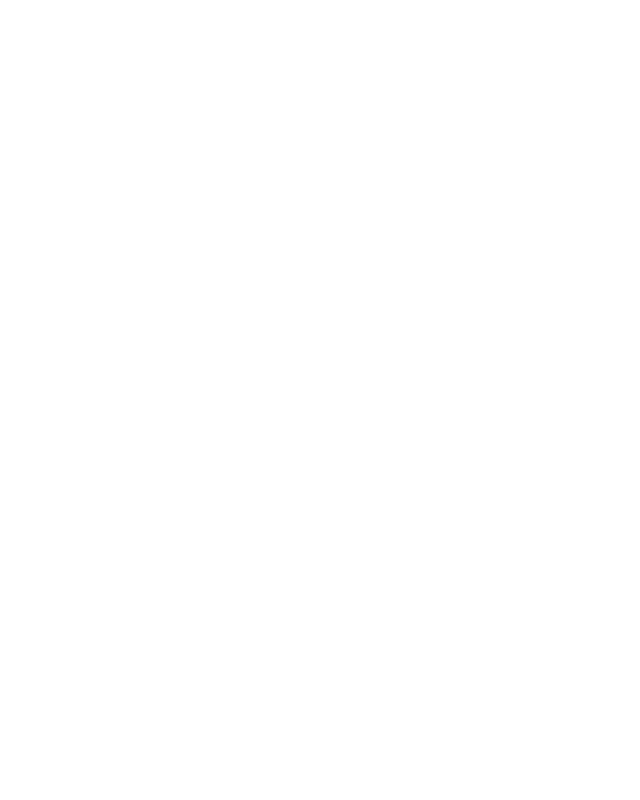
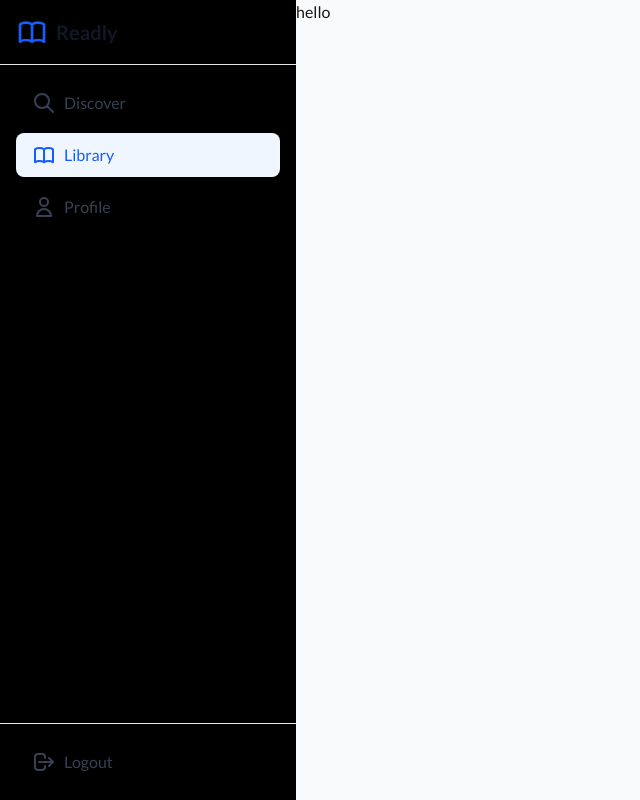
Before and after one commit to alabo-excel/readly, a Next.js app: page /library in a window 1280 px wide. Shown: the whole page, without its empty margins (0-640 px from the left). Built offline with nearby package versions, Linux system fonts and the light colour scheme; no server answers.

Commit message:
fix: dashboard layout

```diff
--- a/src/app/auth/login/page.tsx
+++ b/src/app/auth/login/page.tsx
@@ -15,10 +15,17 @@ const Login = () => {
     const [error, setError] = useState("");
     const [success, setSuccess] = useState("");
 
-    useEffect(() => {
-        // Check if user is already logged in
-        handleAuthSession();
-    }, []);
+    // useEffect(() => {
+    //     const checkAuth = async () => {
+    //         const { data: { session } } = await supabase.auth.getSession();
+    //         console.log('Current session:', session);
+    //         if (session?.user?.id) {
+    //             console.log('Redirecting to discover...');
+    //             window.location.href = '/discover';
+    //         }
+    //     };
+    //     checkAuth();
+    // }, []);
 
     const handleLogin = async (e: React.FormEvent) => {
         e.preventDefault();
@@ -34,13 +41,15 @@ const Login = () => {
 
             if (error) {
                 setError(error.message);
+            } else if (data?.session?.user) {
+                setSuccess("Login successful!");
+                console.log('Login successful, redirecting...');
+                // Set a small delay to ensure the session is properly set
+                setTimeout(() => {
+                    window.location.href = '/discover';
+                }, 500);
             } else {
-                setSuccess("Login successful!");
-                // Store the session
-                if (data.session) {
-                    // Redirect to books page after successful login
-                    router.push('/discover');
-                }
+                setError("No session created. Please try again.");
             }
         } catch (err) {
             setError('An unexpected error occurred. Please try again.');
--- /dev/null
+++ b/src/app/auth/page.tsx
@@ -0,0 +1,6 @@
+import { redirect } from 'next/navigation';
+
+export default function Page() {
+    redirect('/auth/login');
+    return null;
+}
--- /dev/null
+++ b/src/app/categories.ts
@@ -0,0 +1,23 @@
+export const categories = [
+    "Adventure stories",
+    "Art & Photography",
+    "Biographies",
+    "Children & Young Adult Reading",
+    "Classics of Literature",
+    "Computers & Technology",
+    "Drama",
+    "Fiction",
+    "Health/Fitness",
+    "History",
+    "Humor",
+    "Law",
+    "Literature",
+    "Music",
+    "Nature",
+    "Poetry",
+    "Reference",
+    "Religion/Spirituality",
+    "Science",
+    "Short Stories",
+    "Travel Writing",
+];
--- a/src/app/discover/page.tsx
+++ b/src/app/discover/page.tsx
@@ -2,6 +2,7 @@
 import { useEffect, useState } from "react";
 import axios from "axios";
 import Link from "next/link";
+import DashboardLayout from "@/components/DashboardLayout";
 
 interface Author {
     name: string;
@@ -17,29 +18,7 @@ interface Book {
     };
 }
 
-const categories = [
-    "Adventure stories",
-    "Art & Photography",
-    "Biographies",
-    "Children & Young Adult Reading",
-    "Classics of Literature",
-    "Computers & Technology",
-    "Drama",
-    "Fiction",
-    "Health/Fitness",
-    "History",
-    "Humor",
-    "Law",
-    "Literature",
-    "Music",
-    "Nature",
-    "Poetry",
-    "Reference",
-    "Religion/Spirituality",
-    "Science",
-    "Short Stories",
-    "Travel Writing",
-];
+
 
 export default function Books() {
     const [books, setBooks] = useState<Book[]>([]);
@@ -77,6 +56,7 @@ export default function Books() {
     }, [query]);
 
     return (
+        <DashboardLayout>
         <div className="p-8">
             <h1 className="text-3xl font-semibold mb-6">📚 Public Domain Books (Project Gutenberg)</h1>
 
@@ -100,7 +80,7 @@ export default function Books() {
             {loading ? (
                 <div className="p-8 text-lg text-gray-600">Loading books...</div>
             ) : (
-                <div className="grid grid-cols-2 sm:grid-cols-3 md:grid-cols-4 lg:grid-cols-5 gap-6">
+                <div className="grid grid-cols-1 sm:grid-cols-2 md:grid-cols-3 lg:grid-cols-4 gap-6">
                     {books.length > 0 ? (
                         books.map((book) => (
                             <Link key={book.id} href={`/books/${book.id}`}>
@@ -137,6 +117,7 @@ export default function Books() {
                     )}
                 </div>
             )}
-        </div>
+            </div>
+            </DashboardLayout>
     );
 }
--- a/src/app/library/page.tsx
+++ b/src/app/library/page.tsx
@@ -1,10 +1,13 @@
+import DashboardLayout from '@/components/DashboardLayout';
 import React from 'react';
 
 const library = () => {
     return (
-        <div>
-
-        </div>
+        <DashboardLayout>
+            <div>
+                hello
+            </div>
+        </DashboardLayout>
     );
 };
 
--- a/src/app/profile/page.tsx
+++ b/src/app/profile/page.tsx
@@ -1,10 +1,13 @@
+import DashboardLayout from '@/components/DashboardLayout';
 import React from 'react';
 
 const profile = () => {
     return (
-        <div>
-
-        </div>
+        <DashboardLayout>
+            <div>
+                hello
+            </div>
+        </DashboardLayout>
     );
 };
 
--- /dev/null
+++ b/src/components/DashboardLayout.tsx
@@ -0,0 +1,105 @@
+"use client";
+import React from 'react';
+import Link from 'next/link';
+import { usePathname } from 'next/navigation';
+import { supabase } from '@/lib/supabaseClient';
+
+interface DashboardLayoutProps {
+    children: React.ReactNode;
+}
+
+const DashboardLayout: React.FC<DashboardLayoutProps> = ({ children }) => {
+    const pathname = usePathname();
+
+    const handleLogout = async () => {
+        await supabase.auth.signOut();
+        window.location.href = '/auth/login';
+    };
+
+    const navItems = [
+        {
+            name: 'Discover',
+            path: '/discover',
+            icon: (
+                <svg className="w-6 h-6" fill="none" viewBox="0 0 24 24" stroke="currentColor">
+                    <path strokeLinecap="round" strokeLinejoin="round" strokeWidth={2} d="M21 21l-6-6m2-5a7 7 0 11-14 0 7 7 0 0114 0z" />
+                </svg>
+            ),
+        },
+        {
+            name: 'Library',
+            path: '/library',
+            icon: (
+                <svg className="w-6 h-6" fill="none" viewBox="0 0 24 24" stroke="currentColor">
+                    <path strokeLinecap="round" strokeLinejoin="round" strokeWidth={2} d="M12 6.253v13m0-13C10.832 5.477 9.246 5 7.5 5S4.168 5.477 3 6.253v13C4.168 18.477 5.754 18 7.5 18s3.332.477 4.5 1.253m0-13C13.168 5.477 14.754 5 16.5 5c1.747 0 3.332.477 4.5 1.253v13C19.832 18.477 18.247 18 16.5 18c-1.746 0-3.332.477-4.5 1.253" />
+                </svg>
+            ),
+        },
+        {
+            name: 'Profile',
+            path: '/profile',
+            icon: (
+                <svg className="w-6 h-6" fill="none" viewBox="0 0 24 24" stroke="currentColor">
+                    <path strokeLinecap="round" strokeLinejoin="round" strokeWidth={2} d="M16 7a4 4 0 11-8 0 4 4 0 018 0zM12 14a7 7 0 00-7 7h14a7 7 0 00-7-7z" />
+                </svg>
+            ),
+        },
+    ];
+
+    return (
+        <div className="min-h-screen flex">
+            {/* Sidebar */}
+            {/* Sidebar */}
+            <div className="fixed top-0 left-0 h-screen w-74 bg-black">
+                <div className="h-full flex flex-col">
+                    {/* Logo */}
+                    <div className="p-4 border-b border-gray-200 dark:border-gray-800">
+                        <Link href="/discover" className="flex items-center space-x-2">
+                            <svg className="w-8 h-8 text-blue-600" fill="none" viewBox="0 0 24 24" stroke="currentColor">
+                                <path strokeLinecap="round" strokeLinejoin="round" strokeWidth={2} d="M12 6.253v13m0-13C10.832 5.477 9.246 5 7.5 5S4.168 5.477 3 6.253v13C4.168 18.477 5.754 18 7.5 18s3.332.477 4.5 1.253m0-13C13.168 5.477 14.754 5 16.5 5c1.747 0 3.332.477 4.5 1.253v13C19.832 18.477 18.247 18 16.5 18c-1.746 0-3.332.477-4.5 1.253" />
+                            </svg>
+                            <span className="text-xl font-bold text-gray-900 dark:text-white">Readly</span>
+                        </Link>
+                    </div>
+
+                    {/* Navigation */}
+                    <nav className="flex-1 p-4 space-y-2">
+                        {navItems.map((item) => (
+                            <Link
+                                key={item.path}
+                                href={item.path}
+                                className={`flex items-center space-x-2 px-4 py-2.5 rounded-lg transition-colors ${pathname === item.path
+                                    ? 'bg-blue-50 dark:bg-blue-900/20 text-blue-600 dark:text-blue-400'
+                                    : 'text-gray-700 dark:text-gray-300 hover:bg-gray-100 dark:hover:bg-gray-800'
+                                    }`}
+                            >
+                                {item.icon}
+                                <span>{item.name}</span>
+                            </Link>
+                        ))}
+                    </nav>
+
+                    {/* Logout button */}
+                    <div className="p-4 border-t border-gray-200 dark:border-gray-800">
+                        <button
+                            onClick={handleLogout}
+                            className="flex items-center space-x-2 w-full px-4 py-2.5 rounded-lg text-gray-700 dark:text-gray-300 hover:bg-gray-100 dark:hover:bg-gray-800 transition-colors"
+                        >
+                            <svg className="w-6 h-6" fill="none" viewBox="0 0 24 24" stroke="currentColor">
+                                <path strokeLinecap="round" strokeLinejoin="round" strokeWidth={2} d="M17 16l4-4m0 0l-4-4m4 4H7m6 4v1a3 3 0 01-3 3H6a3 3 0 01-3-3V7a3 3 0 013-3h4a3 3 0 013 3v1" />
+                            </svg>
+                            <span>Logout</span>
+                        </button>
+                    </div>
+                </div>
+            </div>
+
+            {/* Main content */}
+            <div className="ml-74 flex-1 bg-gray-50 dark:bg-gray-950 min-h-screen">
+                {children}
+            </div>
+        </div>
+    );
+};
+
+export default DashboardLayout;
--- a/src/middleware.ts
+++ b/src/middleware.ts
@@ -3,43 +3,35 @@ import { NextResponse } from 'next/server';
 import type { NextRequest } from 'next/server';
 
 export async function middleware(request: NextRequest) {
+    // Create a response to modify its headers
     const res = NextResponse.next();
     const supabase = createMiddlewareClient({ req: request, res });
 
     try {
-        // Check auth status
-        const { data: { session } } = await supabase.auth.getSession();
+        // Refresh the session and get the latest state
+        const {
+            data: { session },
+        } = await supabase.auth.getSession();
 
-        // Get the pathname of the request
         const pathname = request.nextUrl.pathname;
 
-        // Handle auth routes (login, signup, etc.)
+        // If accessing auth pages while logged in, redirect to discover
         if (pathname.startsWith('/auth')) {
-            if (session) {
-                // If user is already logged in, redirect to discover page
-                return NextResponse.redirect(new URL('/discover', request.url));
+            if (session?.user) {
+                console.log('Middleware: User is logged in, redirecting from auth page...');
+                const redirectUrl = new URL('/discover', request.url);
+                return NextResponse.redirect(redirectUrl);
             }
-            // Allow access to auth pages for non-authenticated users
             return res;
         }
 
-        // Handle protected routes
-        // if (pathname.startsWith('/discover') || pathname.startsWith('/profile')) {
-        //     if (!session) {
-        //         // If user is not logged in, redirect to login page
-        //         return NextResponse.redirect(new URL('/auth/login', request.url));
-        //     }
-        //     // Allow access to protected routes for authenticated users
-        //     return res;
-        // }
-
-        // For all other routes, allow access
         return res;
     } catch (error) {
         console.error('Middleware error:', error);
         return res;
     }
 }
+
 
 // Configure which routes to apply middleware to
 export const config = {
```
